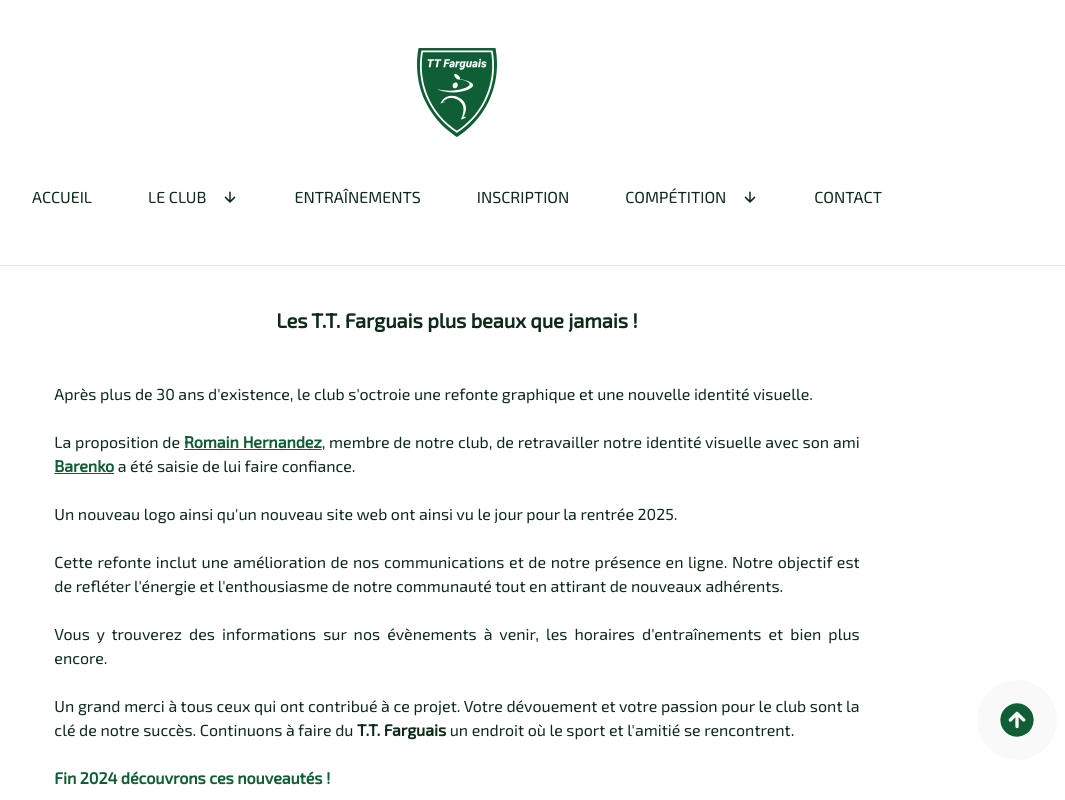
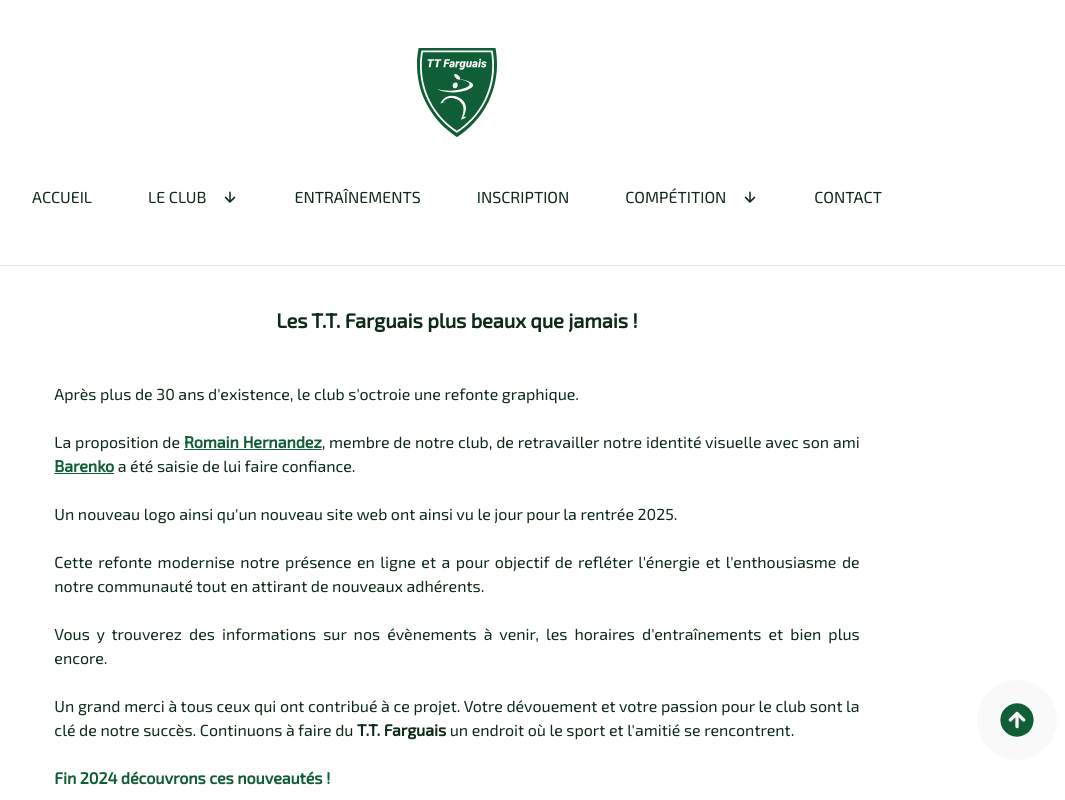
Before and after one commit to ttfarguais/ttfarguais, a Next.js app: page /article/actu in a window 1280 px wide. Shown: the top 800 px of the page, without its empty margins (183-1248 px from the left). Built offline with nearby package versions, Linux system fonts and the light colour scheme.

Commit message:
Update Actu.jsx

```diff
--- a/app/src/components/Main/Articles/Actu/Actu.jsx
+++ b/app/src/components/Main/Articles/Actu/Actu.jsx
@@ -16,7 +16,7 @@ export default function Actu() {
         <div className="flex flex-col justify-between mb-8 gap-6 text-justify">
           <p>
             Après plus de 30 ans d&apos;existence, le club s&apos;octroie une
-            refonte graphique et une nouvelle identité visuelle.
+            refonte graphique.
           </p>
           <p>
             La proposition de{" "}
@@ -40,8 +40,8 @@ export default function Actu() {
             jour pour la rentrée 2025.
           </p>
           <p>
-            Cette refonte inclut une amélioration de nos communications et de notre
-            présence en ligne. Notre objectif est de refléter l&apos;énergie et
+            Cette refonte modernise notre
+            présence en ligne et a pour objectif de refléter l&apos;énergie et
             l&apos;enthousiasme de notre communauté tout en attirant de nouveaux
             adhérents.
           </p>
```
